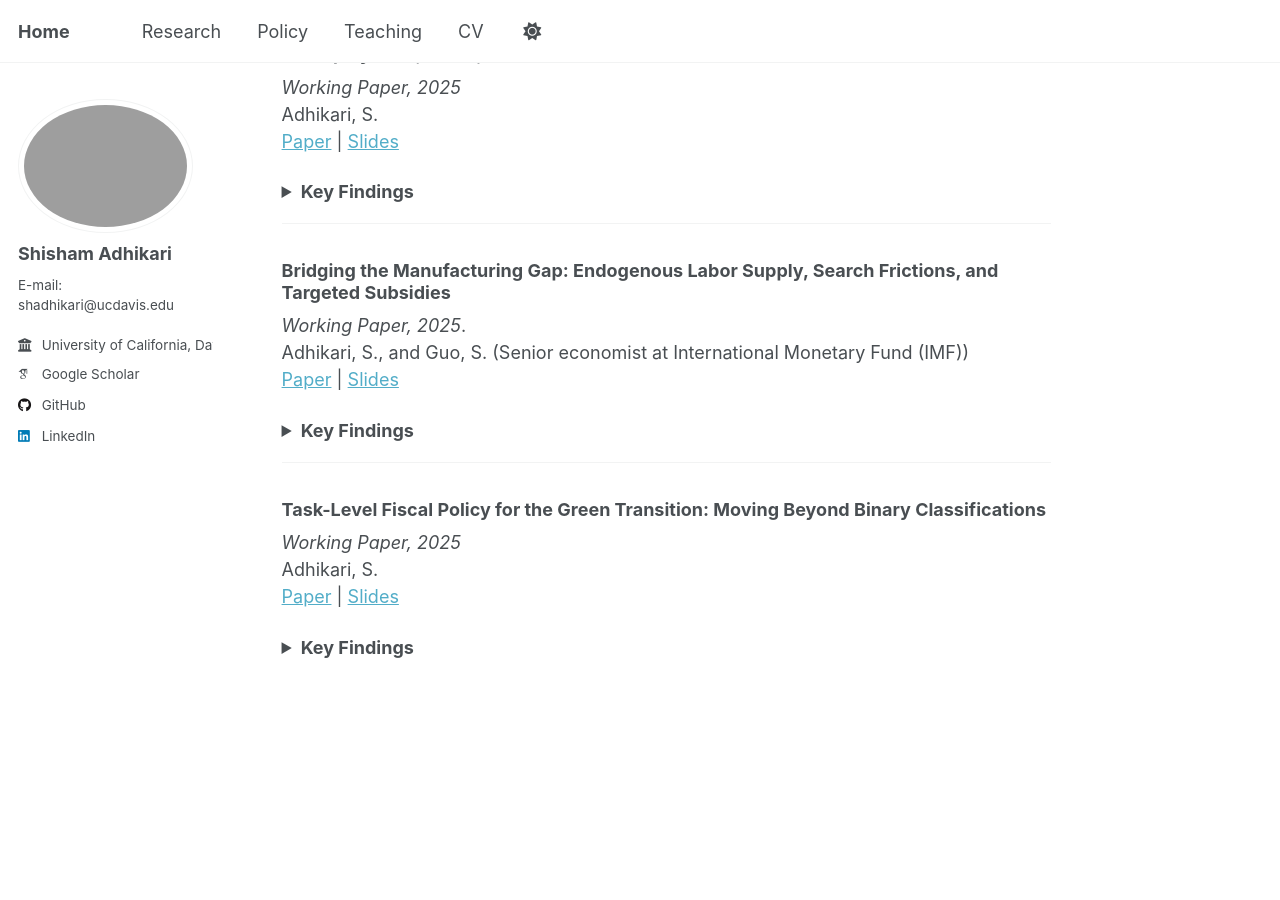
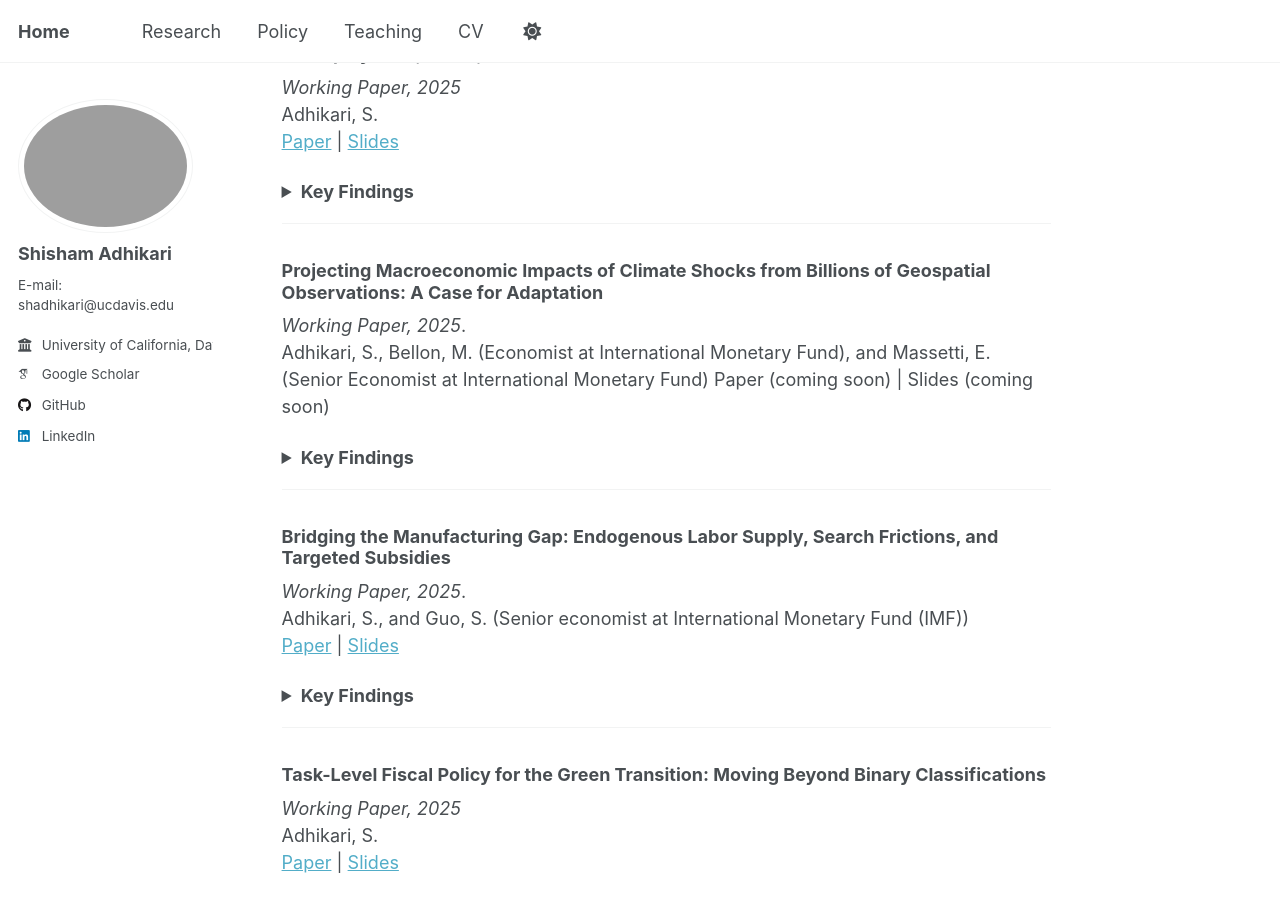
Before and after one commit to adhikars11/shadhikari, a Jekyll site: the page built from _pages/research.md, in a window 1280 px wide and 900 px high, scrolled down 494 px. Built offline with Jekyll 4.4.1, drawn with Linux system fonts in a browser that asks for light colours; some web fonts are replaced.

Commit message:
Update research.md

```diff
--- a/_pages/research.md
+++ b/_pages/research.md
@@ -36,6 +36,18 @@ Adhikari, S.
 
 ---
 
+### Projecting Macroeconomic Impacts of Climate Shocks from Billions of Geospatial Observations: A Case for Adaptation
+*Working Paper, 2025*.
+Adhikari, S., Bellon, M. (Economist at International Monetary Fund), and Massetti, E. (Senior Economist at International Monetary Fund)
+Paper (coming soon) | Slides (coming soon)
+<details><summary><strong>Key Findings</strong></summary>
+<ul>
+  Coming soon!
+</ul>
+</details>
+
+---
+
 ### Bridging the Manufacturing Gap: Endogenous Labor Supply, Search Frictions, and Targeted Subsidies
 *Working Paper, 2025*.
 Adhikari, S., and Guo, S. (Senior economist at International Monetary Fund (IMF))
```
